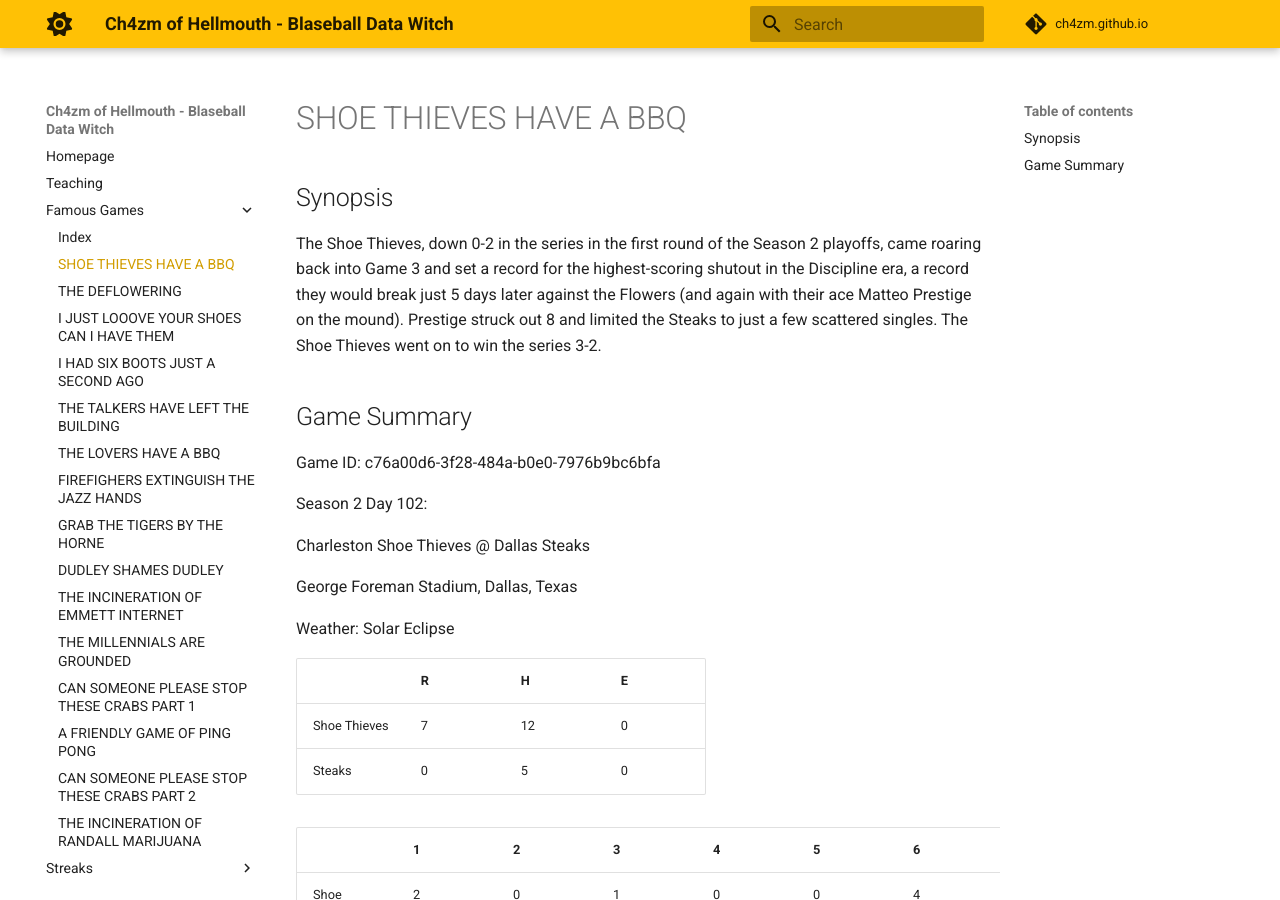
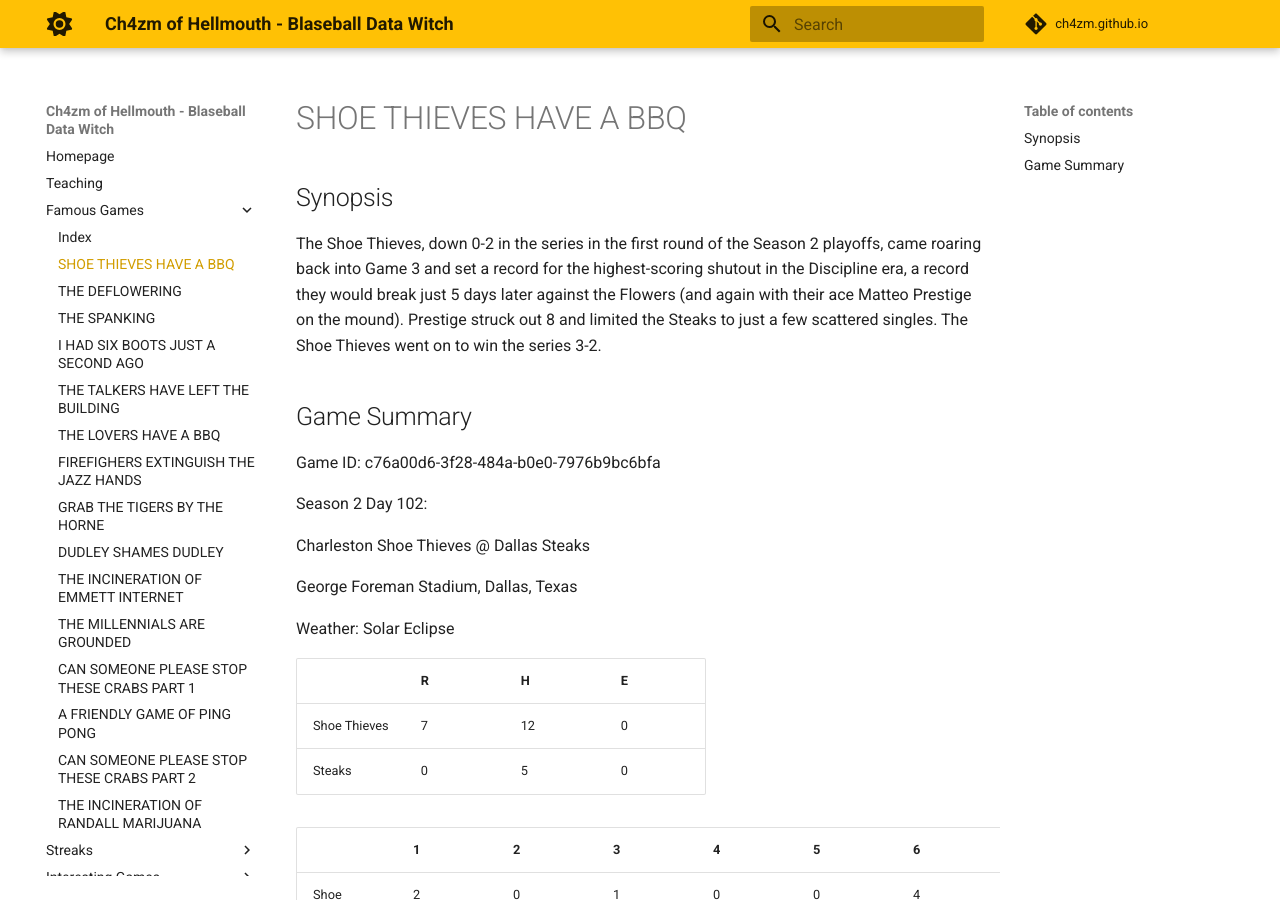
Before and after one commit to ch4zm/ch4zm.github.io, an MkDocs documentation site: the page built from docs/famous_thievesbbq.md, in a window 1280 px wide and 900 px high. Built offline with MkDocs 1.6.1 and Material for MkDocs 9.7.7, drawn with Linux system fonts in a browser that asks for light colours; comment, search, counter and statistics services are not loaded.

Commit message:
add famous sigil

```diff
--- a/mkdocs.yml
+++ b/mkdocs.yml
@@ -10,7 +10,7 @@ nav:
     - Index: famous.md
     - SHOE THIEVES HAVE A BBQ: famous_thievesbbq.md
     - THE DEFLOWERING: famous_deflowering.md
-    - I JUST LOOOVE YOUR SHOES CAN I HAVE THEM: famous_loveyourshoes.md
+    - THE SPANKING: famous_spanking.md
     - I HAD SIX BOOTS JUST A SECOND AGO: famous_sixboots.md
     - THE TALKERS HAVE LEFT THE BUILDING: famous_talkers.md
     - THE LOVERS HAVE A BBQ: famous_loversbbq.md
```
Also changed, not shown: docs/img/famousgames.jpg.
